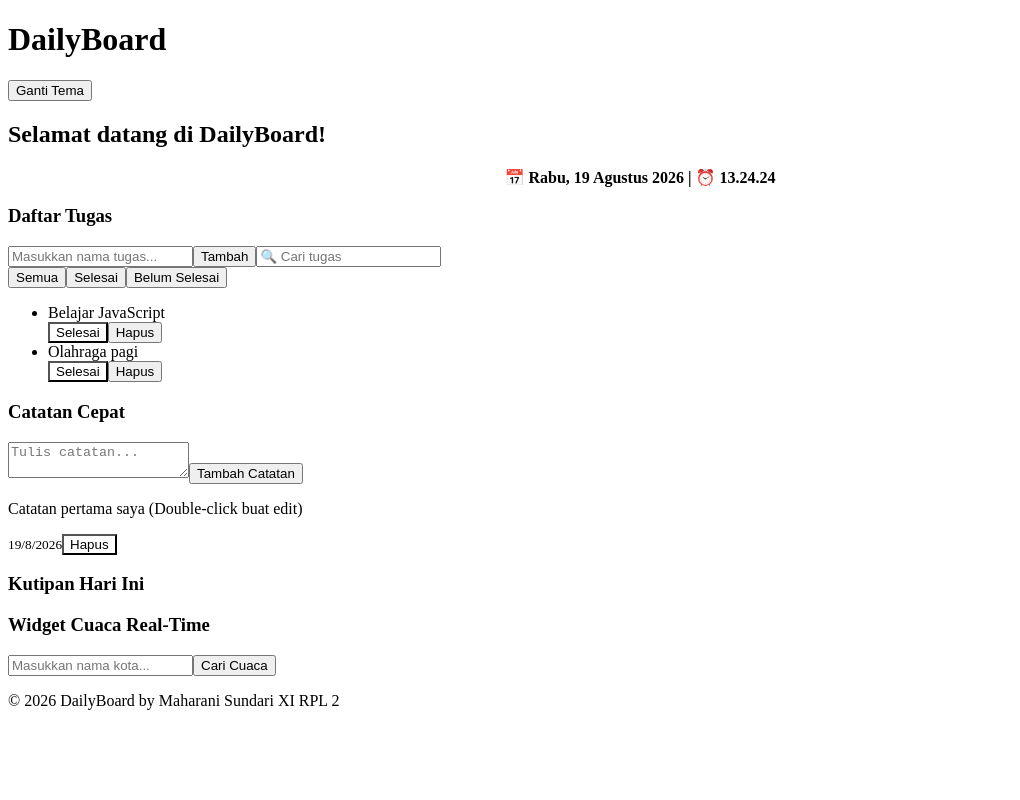
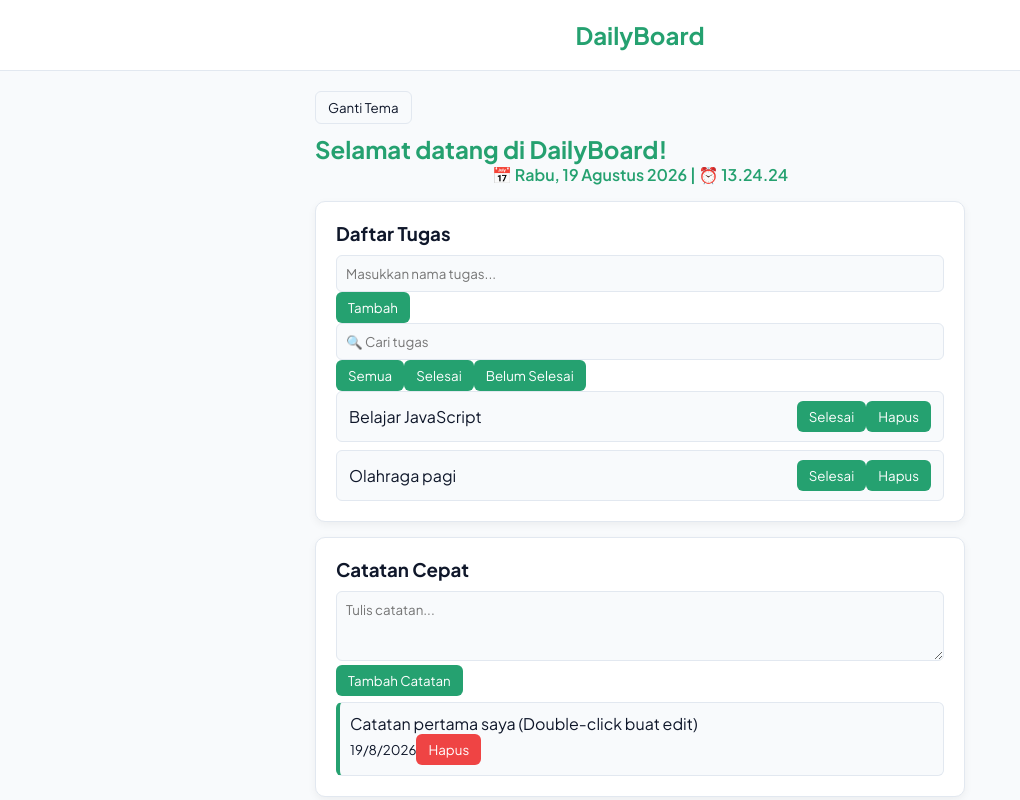
Before and after one commit to maharanisundari/DailyBoard, a plain HTML site: page index.html in a window 1280 px wide. Shown: the top 800 px of the page, without its empty margins (0-1020 px from the left). Drawn offline with Linux system fonts and the light colour scheme; no server answers.

Commit message:
Membenarkan tampilan CSS

```diff
--- a/style.css
+++ b/style.css
@@ -1,31 +1,181 @@
-body.dark-mode {
-    background-color: #222;
-    color: white;
+@import url('https://fonts.googleapis.com/css2?family=Plus+Jakarta+Sans:wght@400;500;600;700&display=swap');
+:root {
+    --bg-color: #f8fafc;
+    --card-bg: #ffffff;
+    --text-main: #0f172a;
+    --text-muted: #64748b;
+    --primary: #25a170;
+    --danger: #ef4444;
+    --border-color: #e2e8f0;
 }
 
-body.dark-mode header {
-    background-color: #333;
+body.dark-mode {
+    --bg-color: #0f172a;
+    --card-bg: #1e293b;
+    --text-main: #f8fafc;
+    --text-muted: #94a3b8;
+    --border-color: #334155;
 }
 
-body.dark-mode section {
-    background-color: #333;
-    border-color: #555;
+* {
+    box-sizing: border-box;
+    margin: 0;
+    padding: 0;
 }
 
-body.dark-mode input[type="text"],
-body.dark-mode textarea {
-    background-color: #444;
-    color: white;
-    border-color: #666;
+body {
+    font-family: 'Plus Jakarta Sans', sans-serif;
+    background-color: var(--bg-color);
+    color: var(--text-main);
+    padding-bottom: 40px;
 }
 
-body.dark-mode ul li,
-body.dark-mode .catatan-item {
-    background-color: #444;
-    border-color: #555;
+header {
+    background-color: var(--card-bg);
+    border-bottom: 1px solid var(--border-color);
+    padding: 20px;
+    text-align: center;
 }
 
-body.dark-mode #status,
-body.dark-mode footer {
-    color: #bbb;
+header h1 {
+    color: var(--primary);
+    font-size: 24px;
 }
+
+main {
+    max-width: 680px;
+    margin: 20px auto;
+    padding: 0 15px;
+}
+
+section {
+    background-color: var(--card-bg);
+    border: 1px solid var(--border-color);
+    padding: 20px;
+    margin-bottom: 15px;
+    border-radius: 10px;
+    box-shadow: 0 3px 8px rgba(0, 0, 0, 0.05);
+}
+
+section h2,
+section h3 {
+    margin-bottom: 10px;
+}
+
+input[type="text"],
+textarea {
+    width: 100%;
+    padding: 9px;
+    font-family: inherit;
+    background-color: var(--bg-color);
+    color: var(--text-main);
+    border: 1px solid var(--border-color);
+    border-radius: 6px;
+}
+
+textarea {
+    resize: vertical;
+    min-height: 70px;
+}
+
+button {
+    font-family: inherit;
+    padding: 7px 12px;
+    border: none;
+    border-radius: 6px;
+    background-color: var(--primary);
+    color: white;
+    cursor: pointer;
+}
+
+button:hover {
+    opacity: 0.9;
+}
+
+#toggle-tema {
+    background-color: transparent;
+    color: var(--text-main);
+    border: 1px solid var(--border-color);
+    margin-bottom: 10px;
+}
+
+ul#daftar-tugas {
+    list-style: none;
+    display: flex;
+    flex-direction: column;
+    gap: 8px;
+}
+
+ul#daftar-tugas li {
+    display: flex;
+    justify-content: space-between;
+    align-items: center;
+    padding: 9px 12px;
+    background-color: var(--bg-color);
+    border: 1px solid var(--border-color);
+    border-radius: 6px;
+}
+
+.task-row {
+    display: flex;
+    align-items: center;
+    justify-content: space-between;
+    width: 100%;
+    gap: 8px;
+}
+
+.task-row>span {
+    flex: 1;
+}
+
+.task-actions {
+    display: flex;
+    gap: 5px;
+}
+
+.task-actions .btn-hapus,
+.catatan-actions .btn-hapus {
+    background-color: var(--danger);
+}
+
+.catatan-item {
+    background-color: var(--bg-color);
+    border: 1px solid var(--border-color);
+    border-left: 4px solid var(--primary);
+    border-radius: 6px;
+    padding: 10px;
+    margin-top: 6px;
+}
+
+.catatan-row {
+    display: flex;
+    justify-content: space-between;
+    align-items: center;
+    gap: 10px;
+}
+
+.catatan-actions {
+    display: flex;
+    gap: 5px;
+}
+
+.weather-info {
+    display: flex;
+    gap: 10px;
+}
+
+#tanggal-jam {
+    color: var(--primary);
+    font-weight: 600;
+}
+
+#status {
+    color: var(--text-muted);
+    font-size: 13px;
+}
+
+footer {
+    text-align: center;
+    padding: 20px;
+    color: var(--text-muted);
+}
```
